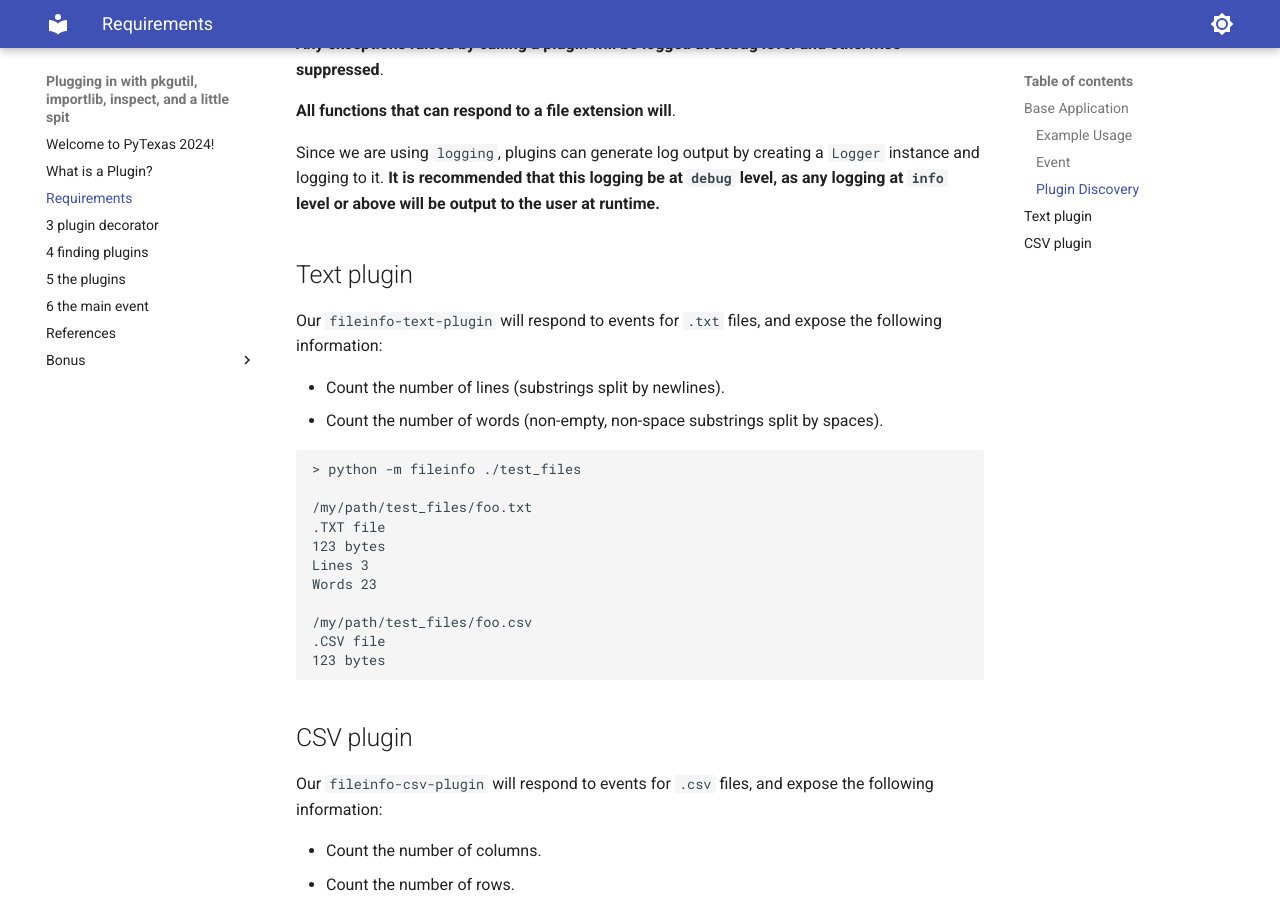
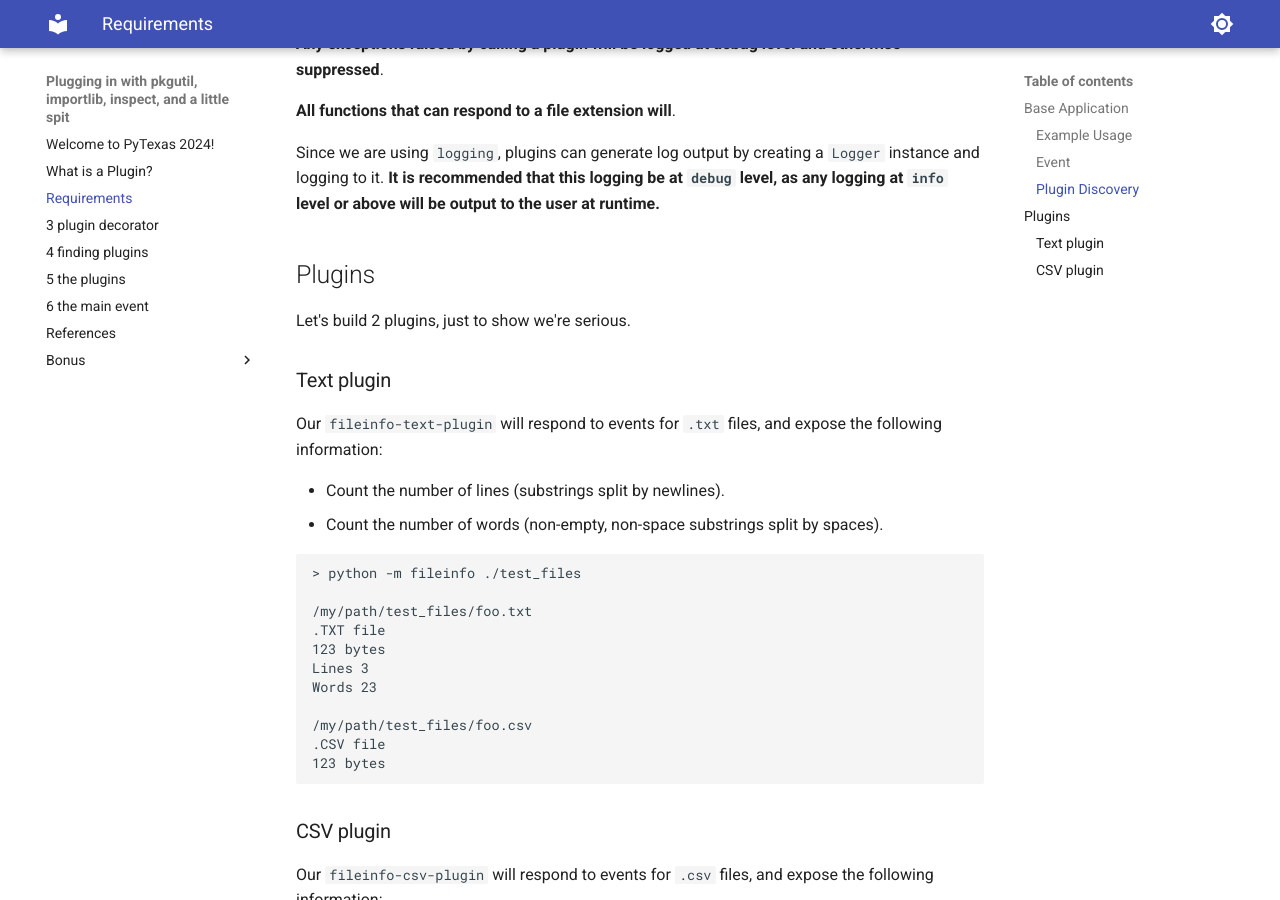
Before and after one commit to dijital20/pytexas2024-plugins, an MkDocs documentation site: the page built from docs/2_requirements_and_design.md, in a window 1280 px wide and 900 px high, scrolled down 1165 px. Built offline with MkDocs 1.6.1 and Material for MkDocs 9.7.7, drawn with Linux system fonts in a browser that asks for light colours.

Commit message:
Header changes

````diff
--- a/docs/2_requirements_and_design.md
+++ b/docs/2_requirements_and_design.md
@@ -52,7 +52,11 @@ Since we are using `logging`, plugins can generate log output by creating a `Log
 is recommended that this logging be at `debug` level, as any logging at `info` level or above will be output to the
 user at runtime.**
 
-## Text plugin
+## Plugins
+
+Let's build 2 plugins, just to show we're serious.
+
+### Text plugin
 
 Our `fileinfo-text-plugin` will respond to events for `.txt` files, and expose the following information:
 
@@ -73,7 +77,7 @@ Words 23
 123 bytes
 ```
 
-## CSV plugin
+### CSV plugin
 
 Our `fileinfo-csv-plugin` will respond to events for `.csv` files, and expose the following information:
 
````
